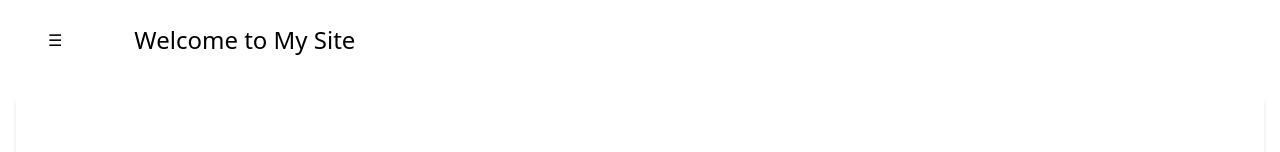
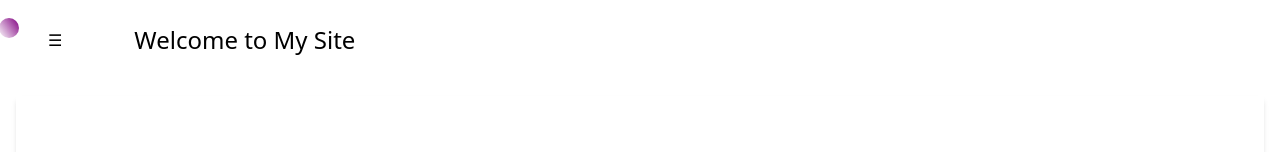
Before and after one commit to joydipdewasi/Use-Full-Tools, a React (Vite) app: page / in a window 1280 px wide. Shown: the top 152 px of the page. Built offline with nearby package versions, Linux system fonts and the light colour scheme; no server answers.

Commit message:
couserComponent color change

```diff
--- a/src/App.jsx
+++ b/src/App.jsx
@@ -4,6 +4,7 @@ import TextEditor from './components/TextEditor/TextEditor';
 import TodoList from './components/TodoList/TodoList';
 import Weather from './components/Weather/Weather';
 import PasswordCreator from './components/PasswordCreator/PasswordCreator';
+import CursorComponent from './components/CursorComponent/CursorComponebt';
 
 function App() {
   const [count, setCount] = useState(0);
@@ -35,6 +36,7 @@ function App() {
         <div>
           <PasswordCreator />
         </div>
+        <CursorComponent />
       </div>
     </>
   );
--- /dev/null
+++ b/src/components/CursorComponent/CursorComponebt.jsx
@@ -0,0 +1,36 @@
+import React from 'react';
+import { useState, useEffect } from 'react';
+
+const CursorComponent = () => {
+  const [position, setPosition] = useState({ x: 0, y: 0 });
+
+  useEffect(() => {
+    // Function to update cursor position
+    const updateMousePosition = (e) => {
+      setPosition({ x: e.clientX, y: e.clientY });
+    };
+
+    // Add event listener to the entire window
+    window.addEventListener('mousemove', updateMousePosition);
+
+    // Cleanup event listener on component unmount
+    return () => {
+      window.removeEventListener('mousemove', updateMousePosition);
+    };
+  }, []);
+
+  const cursorStyle = {
+    position: 'fixed', // 'fixed' ensures it follows the entire window
+    top: `${position.y}px`,
+    left: `${position.x}px`,
+    transform: 'translate(-5%, 90%)', // Centers the div under the cursor
+    padding: '10px',
+    background: 'linear-gradient(55deg, white, purple)',
+    borderRadius: '50%',
+    pointerEvents: 'none', // Prevents the div from interfering with other interactions
+  };
+
+  return <div style={cursorStyle}></div>;
+};
+
+export default CursorComponent;
```
